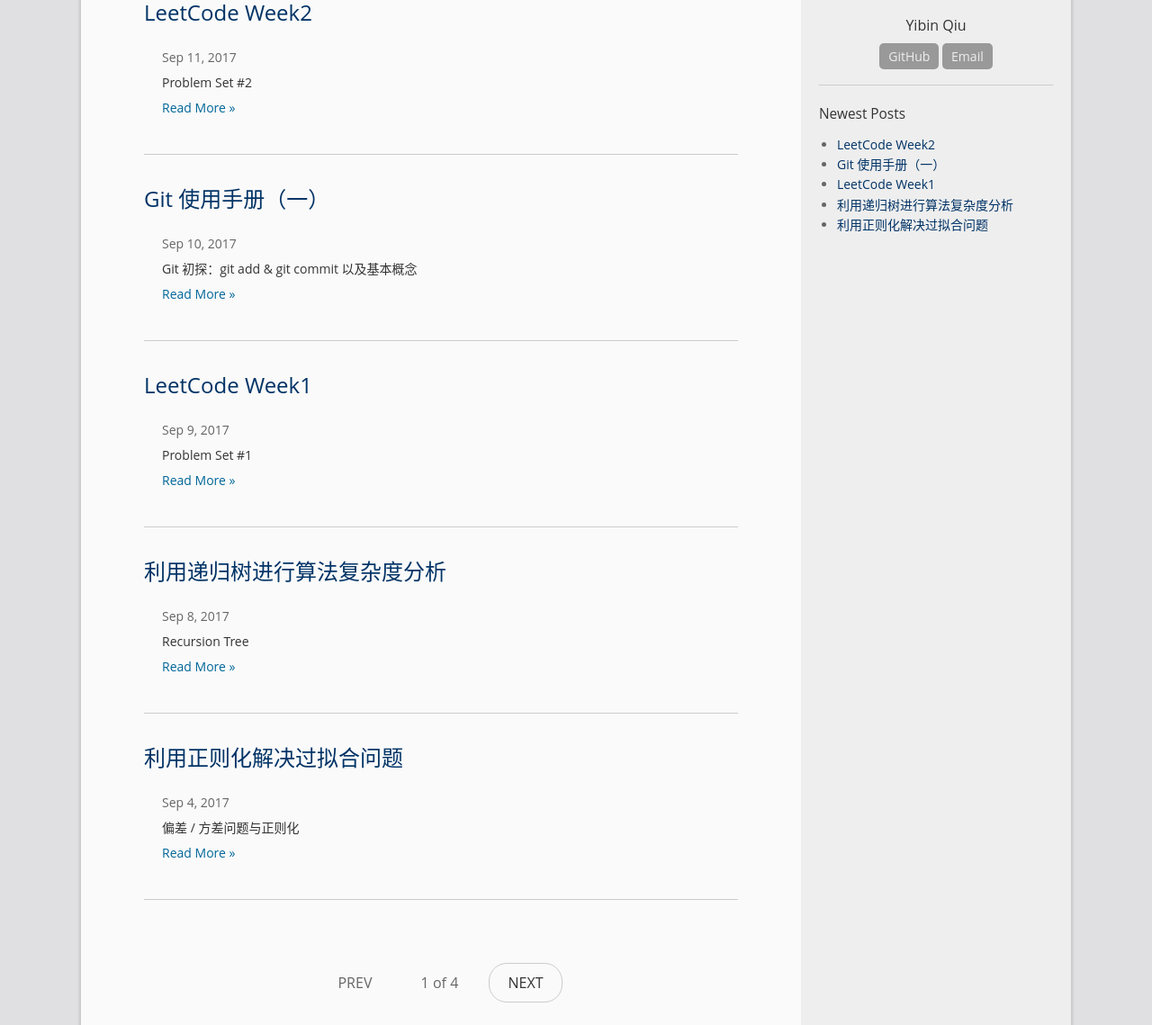
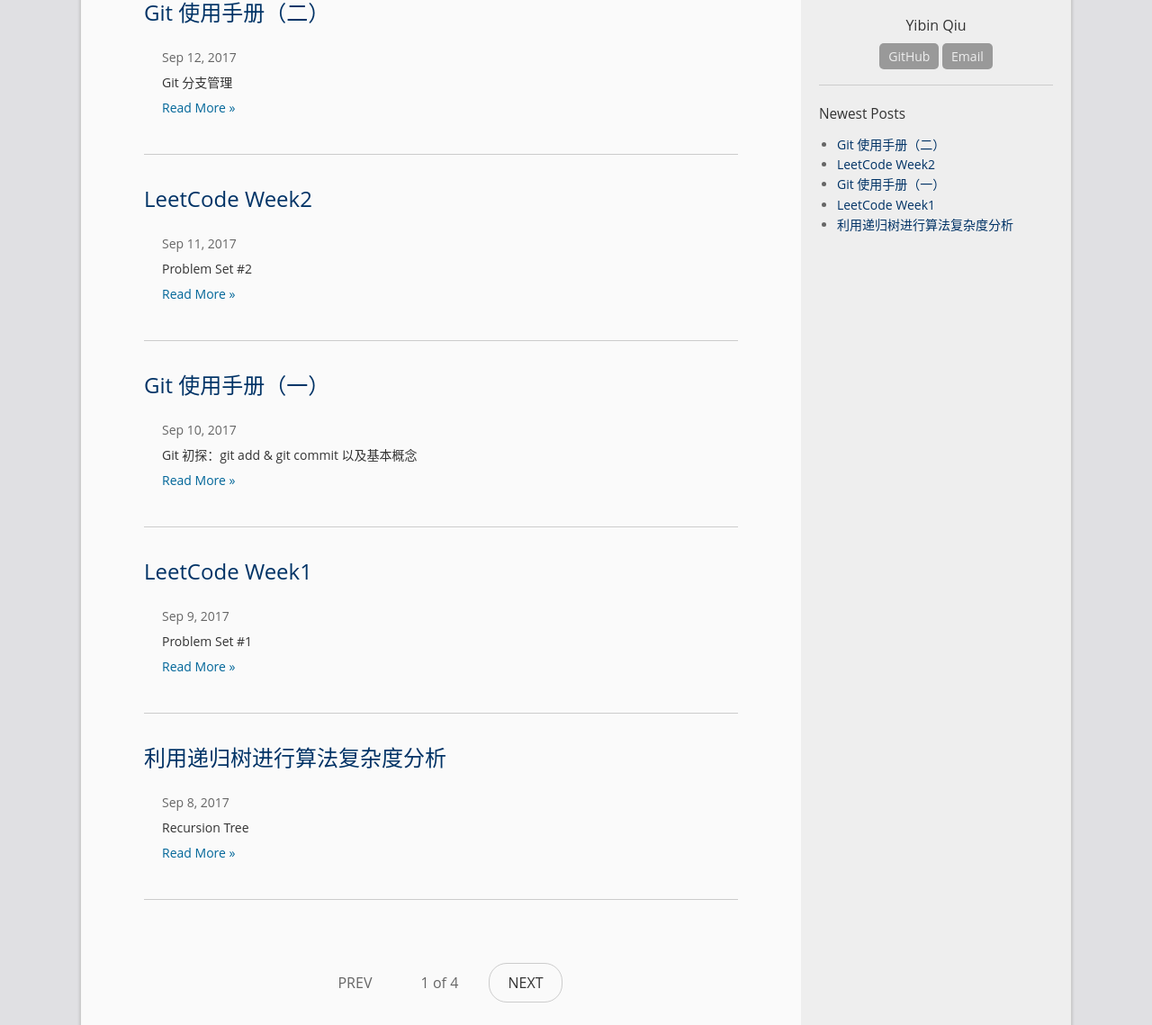
Before and after one commit to qyb225/qyb225.github.io, a Jekyll site: the page built from index.html, in a window 1280 px wide and 1400 px high, cut to the strip 261-1400 px from the top of the window. Shown: the whole strip at 90% size. Built offline with Jekyll 4.4.1, drawn with Linux system fonts in a browser that asks for light colours; nearby versions of some CDN libraries; the list of posts is cut into pages by our own code; comment, search, counter and statistics services are not loaded; some of the changed lines change nothing that is shown.

Commit message:
git-2: branch

````diff
--- a/_posts/2017-09-10-Git-Add-Commit.md
+++ b/_posts/2017-09-10-Git-Add-Commit.md
@@ -120,3 +120,13 @@
 git pull               //将远程对应分支的代码同步到本地
 git pull origin master //将远程master分支代码同步到本地
 ```
+
+---
+
+这些操作可以用一张图概括：
+
+![](../images/git/add-commit-push.png)
+
+---
+
+下一篇：[Git 使用手册（二）：Git 分支管理](/git/branch)
--- /dev/null
+++ b/_posts/2017-09-12-Git-Branch.md
@@ -0,0 +1,184 @@
+---
+layout: post
+title:  "Git 使用手册（二）"
+date:   2017-09-12 20:50
+categories: Git/Github
+permalink: /git/branch
+---
+
+# Git 分支管理
+
+本篇文章主要讨论 git 分支的操作，在此之前，可以看看前面的文章：
+
+* [Git 使用手册（一）：Git 初探](/git/add-and-commit)
+
+---
+
+## master 分支
+
+每个 Git 仓库创建的时候都会将 **master** 作为默认分支，你在默认情况下的所有 commit 都是在 master 分支上。
+
+而在 Git 内部，每个 commit 都连接着前一个 commit，以链表的形式进行组织，就像下图这样：
+
+![commit list](../images/git/commit-list.png)
+
+*( 注：下面的乱码是计算机存储的哈希值 )*
+
+图中的 HEAD 指针总是指向本地仓库当前的分支，在本例中是 master，而 master 主分支的指针，会指向一个 commit，这也是当前分支最新的 commit。
+
+---
+
+## 分支管理
+
+### 想象这样的场景
+
+你发起了一个大项目，希望多个人协同为项目写代码，而每个人的分工不同：
+
+* 甲负责开发新的功能
+* 乙负责修 Bug
+* 你负责维护整个项目
+
+甲和乙在打完自己自己的代码的情况下，把自己的代码分别 commit ，然后都 push 到了master 分支上。然后分支上交替出现了这些 commit：
+
+**"Add function #1", "Fix bug #4", "Fix bug #5", "Add function #2" ...**
+
+emmmmm... 只是 commit 有点乱，似乎还能接受。
+
+但是问题来了，甲负责新加功能，然而功能根本没有写完，这时候原本能跑的程序根本无法运行！然后，你发现自己根本无法维护代码……你就疯了。
+
+---
+
+### 单分支窘境
+
+我们从上面随手编的小故事可以发现，如果只有一个分支，不仅会使得开发变得非常混乱，而且难以维护。
+
+解决方案也很简单：**让不同的分支负责不同的功能**！
+
+---
+
+### 多分支开发
+
+还是刚才的故事，如果你们的开发遵循以下规则：
+
+* master 分支负责保存所有可以发布的 commit。
+
+* 甲在一个名叫 Develop 的分支开发，功能开发完成合并到 master 中。
+
+* 乙在 FixBug 分支上改 Bug，改完 Bug 将分支合并到 master 中。
+
+这样能够使得你的开发变得分工明确，不易出错便于管理。
+
+---
+
+### Vincent Driessen 分支策略
+
+Vincent Driessen 提出的一个分支管理的策略，可以使得版本库的演进保持简洁，主干清晰，各个分支各司其职、井井有条。
+
+---
+
+#### 1. master 分支
+
+master 分支只负责 commit 重大版本，所有用于发布的版本都会在 master 分支上。
+
+![branch-master](../images/git/branch-master.png)
+
+---
+
+#### 2. develop 分支
+
+develop 分支负责日常开发，开发完成则 **合并( Merge )** 到 master 分支。
+
+![branch-develop](../images/git/branch-develop.png)
+
+---
+
+#### 3. feature 分支
+
+feature 开发一些功能，开发完成后合并到 develop 分支，然后删除。
+
+![branch-feature](../images/git/branch-feature.png)
+
+---
+
+#### 4. fixBug 分支
+
+用于修复在 master 和 develop 分支中的 Bug，修复完成后合并入 develop 和 master 分支，之后删除。
+
+![branch-fixBug](../images/git/branch-fixBug.png)
+
+---
+
+#### 总结
+
+1. **master** 分支上只有较大的可发布版本。
+2. **develop** 分支负责日常开发。
+3. 一般来说，只有 **master** 和 **develop** 两个分支。
+4. 添加新的功能时，从 **develop** 分支新建 **feature** 分支，功能完成后合并入 **develop**，然后删除 **feature** 分支。
+5. 遇到 bug 时候，从 **develop** 分支新建 **fixBug** 分支，修补完成后合并入 **master** 和 **develop** 分支，然后删除 **fixBug** 分支。
+
+## 分支命令
+
+### 新建分支
+
+在需要新的分支的时候，我们使用如下命令：
+
+```
+git branch newBranch       //基于当前分支创建新分支newBranch
+git checkout -b newBranch  //创建新分支newBranch并切换到newBranch
+```
+
+以 **git checkout -b develop** 为例，此时我们的 commit 图变成了这样：
+
+![](../images/git/commit-list-new-branch.png)
+
+git 会创建一个 **develop** 指针指向 master 指向的 commit，并将 **HEAD** 指针指向 develop，表示当前工作区在 develop 分支下。
+
+---
+
+### 切换分支
+
+我们需要切换分支的时候，使用 **git checkout** 命令：
+
+```
+git checkout develop  //切换到develop分支
+```
+
+切换分支的时候，git 会将 HEAD 指针指向你切换到的分支。
+
+---
+
+### 合并分支
+
+当两个分支需要合并的时候，例如现在是这个样子的：
+
+![](../images/git/commit-list-two-branch.png)
+
+而我们想要**在 master 分支上合并 develop 分支**。
+
+```
+git checkout master        //切换到master分支
+git merge develop --no-ff  //合并develop到当前分支
+```
+
+此时，commit list 变成了这样：
+
+![](../images/git/commit-list-merge.png)
+
+#### 关于 **-\-no-ff** 参数
+
+这个参数是“**不使用快速合并**”的意思。去掉 **-\-no-ff** 参数，如果 master 需要合并的 develop 分支的父节点，也就是本例所示，会进行快速合并操作：即直接将 master 指针指向 develop 当前的 commit，没有留下分支合并的记录。如下图：
+
+![](../images/git/commit-list-merge-ff.png)
+
+
+而使用了 -\-no-ff 参数的分支合并，会忠实地记录每一次分支合并信息。因此个人倾向一直使用 **git merge {branch} -\-no-ff** 进行分支合并。
+
+---
+
+### 分支删除
+
+当想要删除某一分支的时候，使用 **git branch -d {branchName}**
+
+```
+git branch -d fixBug    //删除fixBug分支
+```
````
Also changed, not shown: images/git/add-commit-push.png (added), images/git/branch-develop.png (added), images/git/branch-feature.png (added), images/git/branch-fixBug.png (added), images/git/branch-master.png (added), images/git/commit-list-merge-ff.png (added), images/git/commit-list-merge.png (added), images/git/commit-list-new-branch.png (added), images/git/commit-list-two-branch.png (added), images/git/commit-list.png (added).
